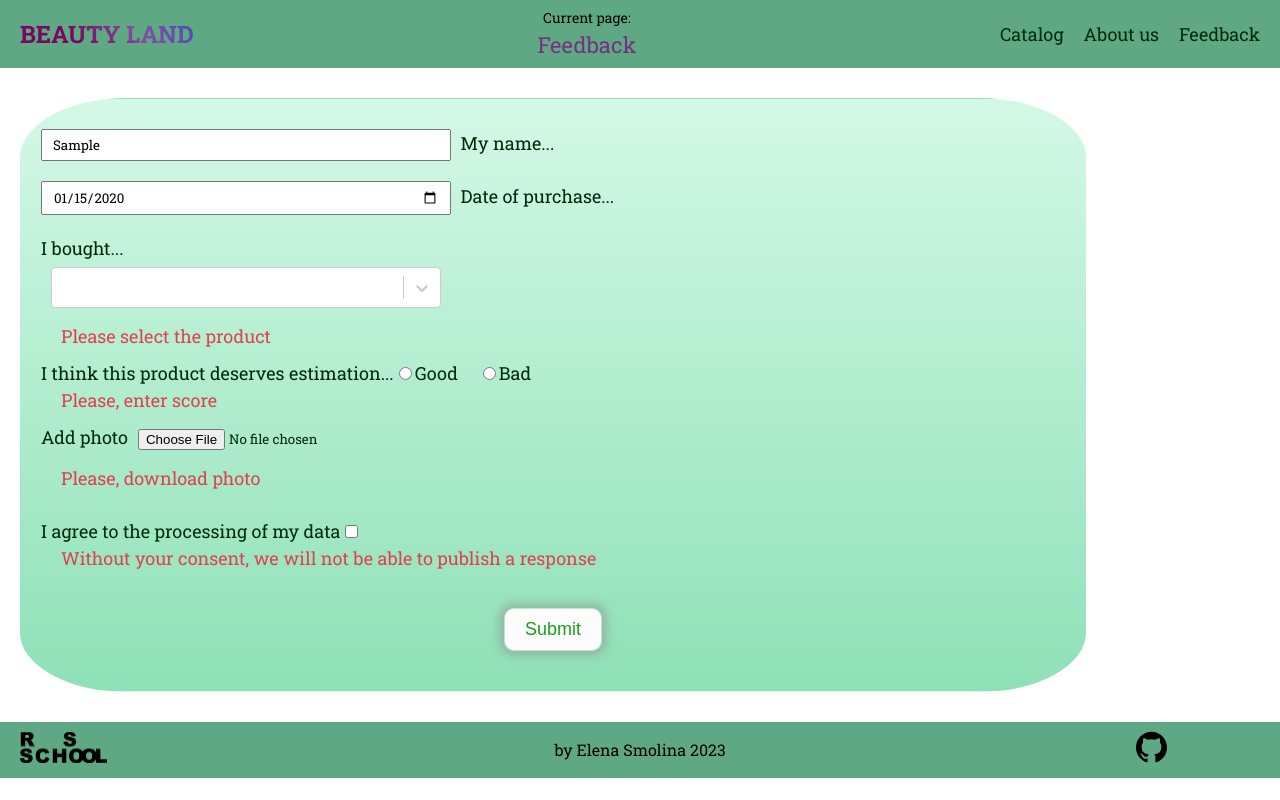
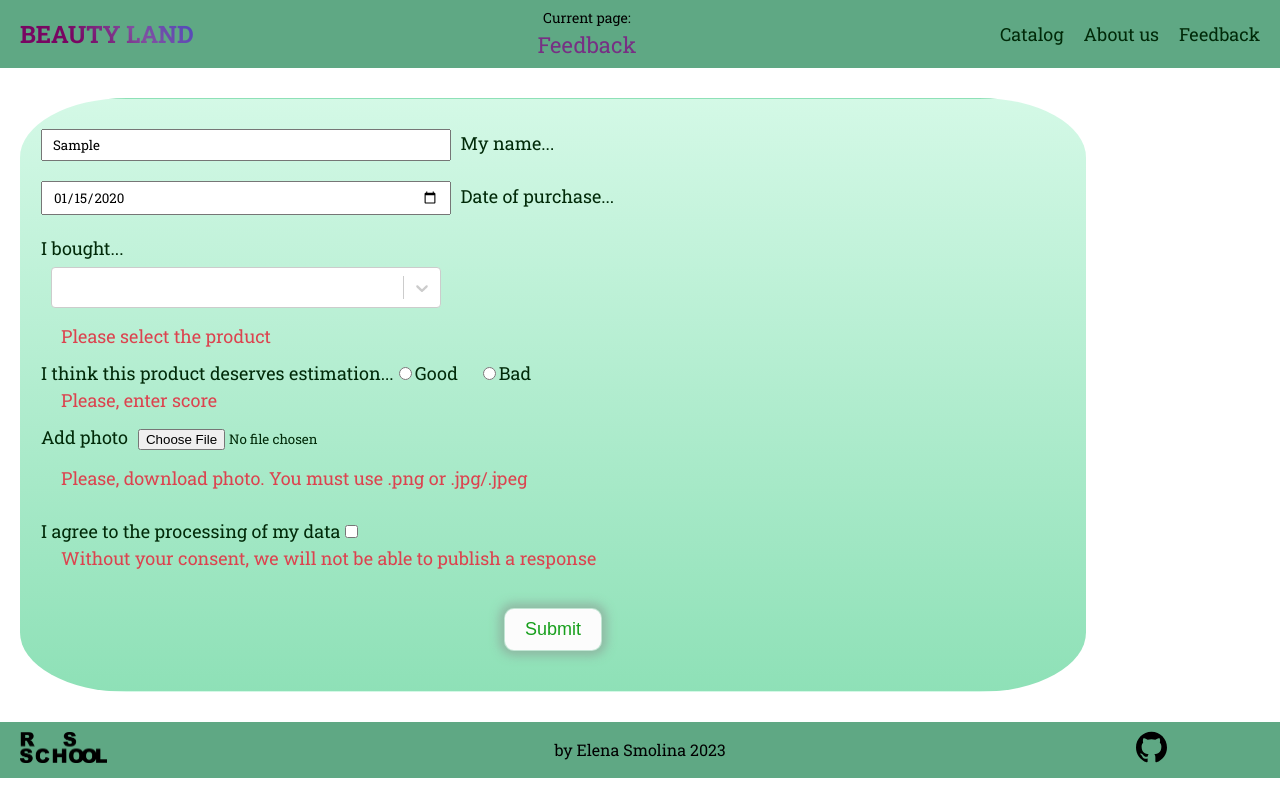
Before and after one commit to esmolina/rss-react, a React (Vite) app: page /feedback in a window 1280 px wide. Both pictures are taken after typing "Sample", "2020-01-15", "Sample" into the empty fields and a click on the input 553 px from the left and 521 px from the top of the page. Built offline with nearby package versions, Linux system fonts and the light colour scheme.

Commit message:
feat: add file type validation

```diff
--- a/src/components/Feedback/QuizForm/QuizForm.tsx
+++ b/src/components/Feedback/QuizForm/QuizForm.tsx
@@ -5,7 +5,7 @@ import ReactSelect from 'react-select';
 import styles from './Quiz.module.scss';
 import { FeedbackCardProps } from '../FeedbackCard/FeedbackCardTypes';
 import { FormFields, ProductOptionsInterface, QuizProps } from './QuizFormTypes';
-import { getOptionsValue, productOptionsList } from './QuizFormUtils';
+import { getOptionsValue, productOptionsList, validationFileExtension } from './QuizFormUtils';
 
 const cx = classNames.bind(styles);
 
@@ -138,11 +138,16 @@ function QuizForm({ handleNewFeedback }: QuizProps) {
           id="input-quiz-date"
           className={cx('input')}
           {...register('file', {
-            required: 'Please, download photo',
+            required: 'Please, download photo. You must use .png or .jpg/.jpeg',
+            validate: validationFileExtension,
           })}
         />
       </label>
-      {errors.file && <span className={cx('input__span')}>Please, download photo</span>}
+      {errors.file && (
+        <span className={cx('input__span')}>
+          Please, download photo. You must use .png or .jpg/.jpeg
+        </span>
+      )}
 
       <p>
         <label htmlFor="input-quiz-checkbox" className={cx('label')}>
--- a/src/components/Feedback/QuizForm/QuizFormUtils.tsx
+++ b/src/components/Feedback/QuizForm/QuizFormUtils.tsx
@@ -13,3 +13,14 @@ products.map((product) =>
 export const getOptionsValue = (value: string) => {
   return value ? productOptionsList.find((option) => option.value === value) : '';
 };
+
+export const validationFileExtension = (fileList: FileList) => {
+  if (fileList) {
+    const fileExtension = fileList[0].type;
+    return (
+      fileExtension === 'image/png' ||
+      fileExtension === 'image/jpg' ||
+      fileExtension === 'image/jpeg'
+    );
+  }
+};
```
